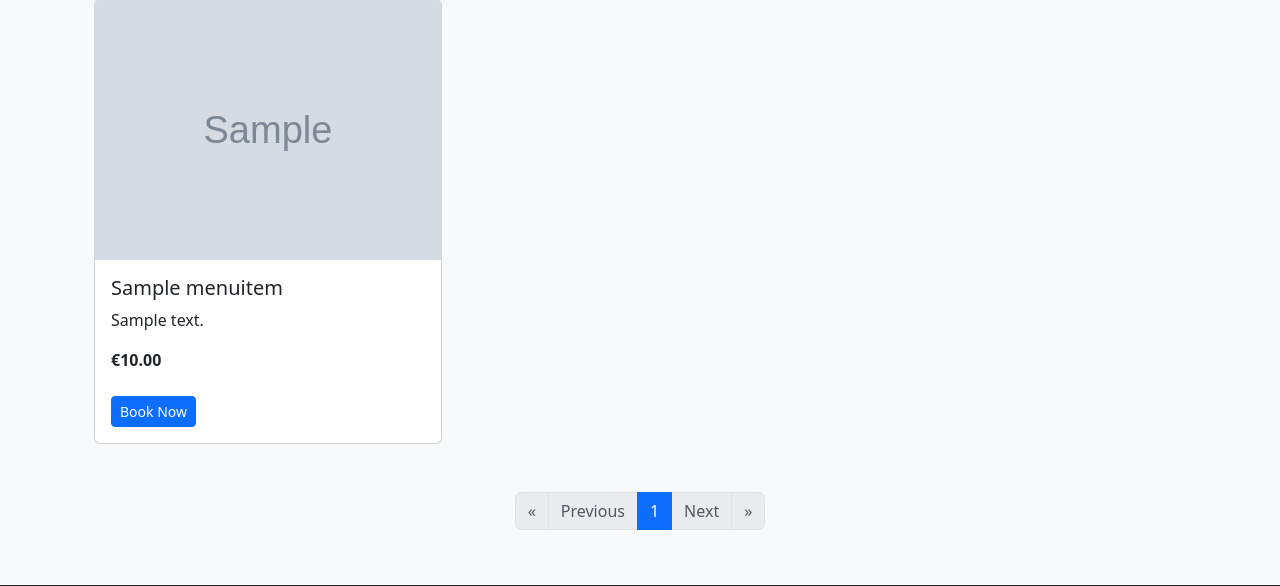
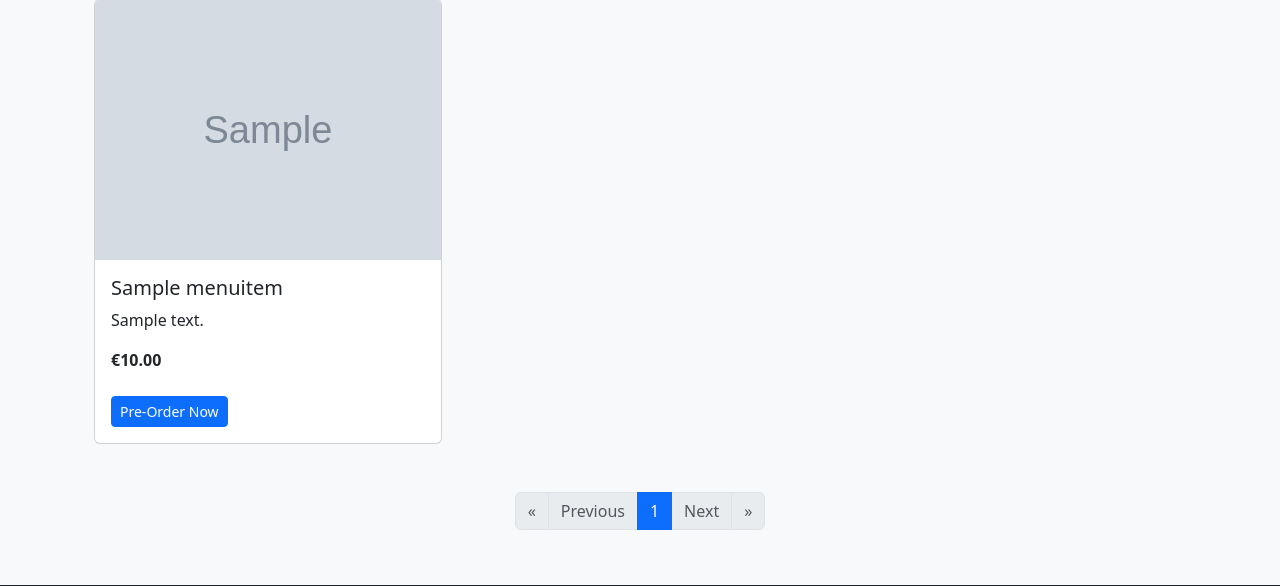
Before and after one commit to Vinsengi/restaurant-booking-app, a Django app: page /menu/ in a window 1280 px wide. Shown: the part 159-745 px from the top of the page. Run offline with Django 5.2, Linux system fonts and the light colour scheme; tables that the repository leaves empty hold one stand-in row (values such as "Sample post"); grey boxes marked "Sample" are stand-in pictures.

Commit message:
Pre-order now instead of book now button on menu item

```diff
--- a/bookings/templates/bookings/booking_form.html
+++ b/bookings/templates/bookings/booking_form.html
@@ -5,8 +5,7 @@ Table{% endblock %} {% block content %}
   <h2 class="mb-4">Book a Table</h2>
   {% if menu_item %}
   <div class="alert alert-info">
-    You’re booking: <strong>{{ menu_item.name }}</strong> – {{
-    menu_item.description }}
+    You’re pre-ordering: <strong>{{ menu_item.name }}</strong> as one of your orders Items
   </div>
   {% endif %}
 
--- a/bookings/templates/bookings/menu.html
+++ b/bookings/templates/bookings/menu.html
@@ -17,7 +17,7 @@
               <h5 class="card-title">{{ item.name }}</h5>
               <p class="card-text">{{ item.description|truncatechars:100 }}</p>
               <p class="card-text"><strong>€{{ item.price }}</strong></p>
-              <a href="{% url 'public_booking' %}?menu_item={{ item.id }}" class="btn btn-sm btn-primary mt-2">Book Now</a>
+              <a href="{% url 'public_booking' %}?menu_item={{ item.id }}" class="btn btn-sm btn-primary mt-2">Pre-Order Now</a>
 
             </div>
           </div>
```
